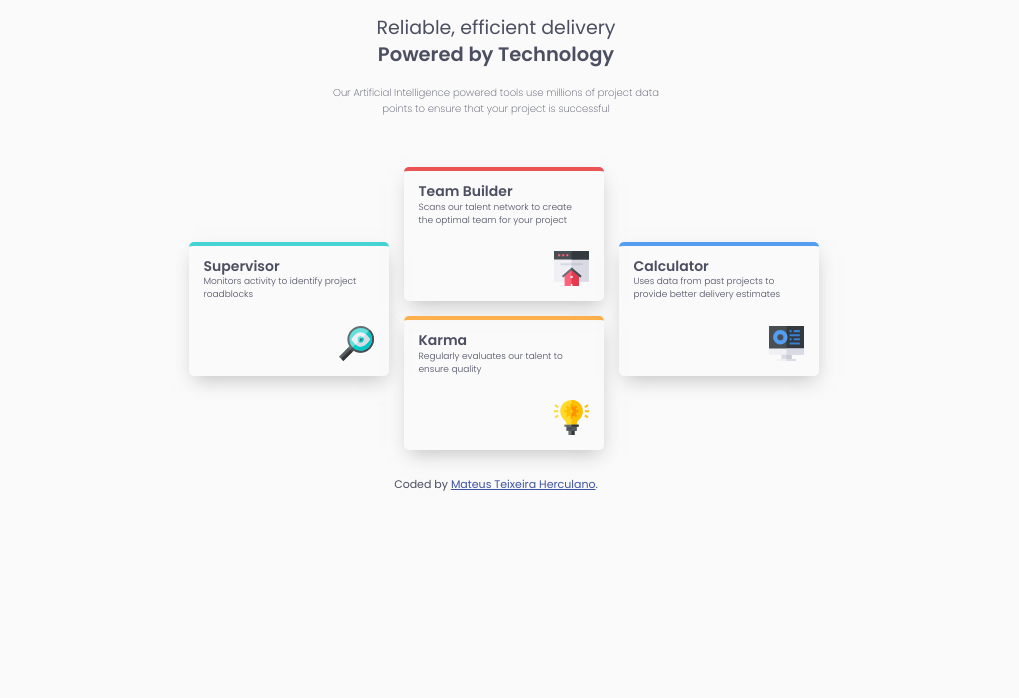
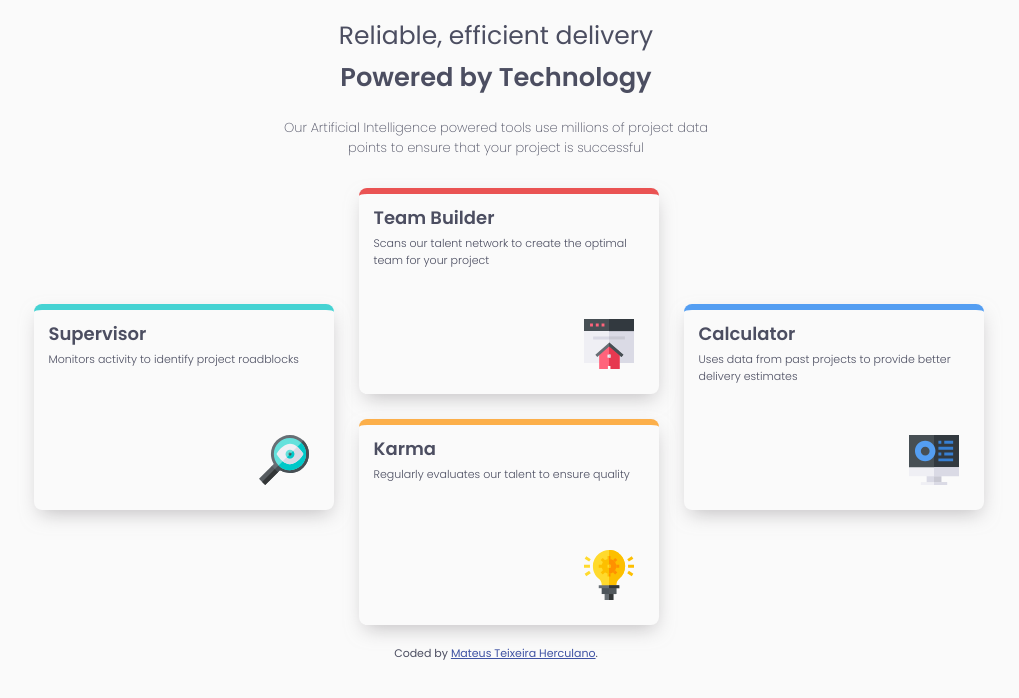
Before and after one commit to mateusth/Mentor-4-cards, a plain HTML site: page index.html in a window 1280 px wide. Shown: the whole page, without its empty margins (144-1163 px from the left). Drawn offline with Linux system fonts and the light colour scheme.

Commit message:
general CSS changes

```diff
--- a/style.css
+++ b/style.css
@@ -53,10 +53,26 @@ img {
 .attribution a { color: hsl(228, 45%, 44%); }
 
 @media only screen and (min-width: 700px) {
-    body {width: 700px;}
-    h1 {font-size: 19px; font-weight: 400; margin-bottom: -18px;}
-    h2 {font-size: 19.5px;}
-    h3 {font-size: 10px; width: 330px; margin: auto}
-    main {align-items: center; justify-content: center; flex-direction: row;}
-    .card {margin: 0 0 15px 15px}
+    body {width: 1100px;}
+    h1 {font-size: 25px; font-weight: 400; margin-bottom: -18px;}
+    h2 {font-size: 25.7px;}
+    h3 {font-size: 13px; width: 450px; margin: auto}
+    main {align-items: center; justify-content: center; flex-direction: row; margin-top: 30px;}
+    .card {
+        margin: 0 0 25px 25px;
+        padding: 15px;
+        width: 270px;
+        height: 170px;
+        border-radius: 8px;
+        border-top: 6px solid;
+    }
+        img {
+        bottom: 25px;
+        right: 25px;
+        width: 50px;
+    }
+    h4 {font-size: 18px}
+    h5 {font-size: 11px;}
+    .attribution {margin-top: -5px;}
+
 }
```
